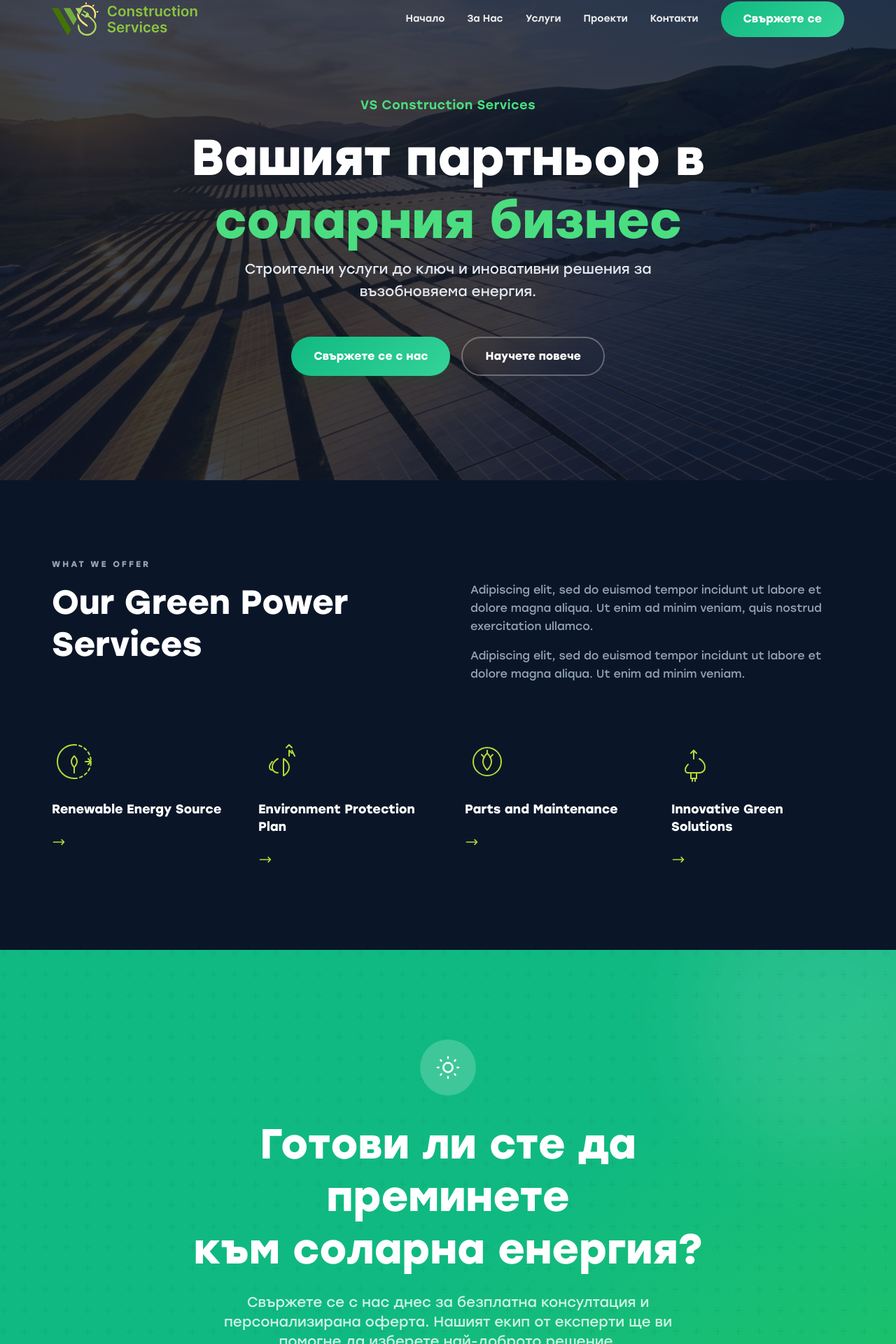
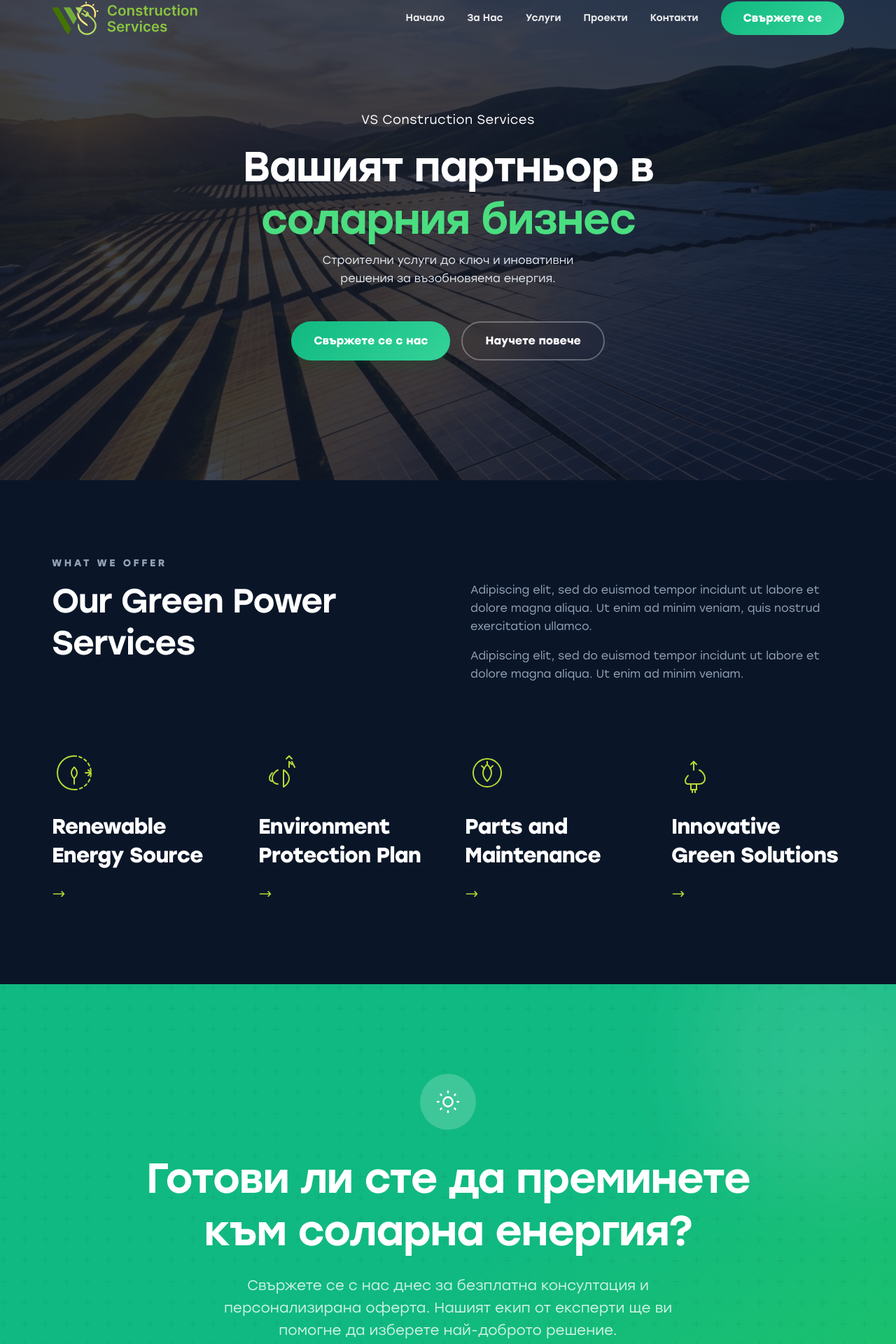
Before and after one commit to mpittas/vscs-strapi, a Next.js app: page / in a window 1280 px wide. Shown: the part 14-1934 px from the top of the page at 70% size. Built offline with nearby package versions, Linux system fonts and the light colour scheme.

Commit message:
implement new typography and start creating a design system

```diff
--- a/package.json
+++ b/package.json
@@ -15,11 +15,14 @@
   },
   "devDependencies": {
     "@tailwindcss/postcss": "^4",
+    "@tailwindcss/typography": "^0.5.19",
     "@types/node": "^20",
     "@types/react": "^19",
     "@types/react-dom": "^19",
     "eslint": "^9",
     "eslint-config-next": "16.0.8",
+    "prettier": "^3.7.4",
+    "prettier-plugin-tailwindcss": "^0.7.2",
     "tailwindcss": "^4",
     "typescript": "^5"
   }
--- a/src/app/globals.css
+++ b/src/app/globals.css
@@ -1,17 +1,18 @@
 @import "tailwindcss";
+@plugin "@tailwindcss/typography";
 
 /* ===== Solar Panel Business Theme ===== */
 
 :root {
   /* Primary Colors - Green/Teal theme */
-  --primary: #10B981;
+  --primary: #10b981;
   --primary-dark: #059669;
-  --primary-light: #34D399;
+  --primary-light: #34d399;
 
   /* Legacy names for compatibility */
-  --solar-orange: #10B981;
-  --solar-amber: #34D399;
-  --solar-yellow: #6EE7B7;
+  --solar-orange: #10b981;
+  --solar-amber: #34d399;
+  --solar-yellow: #6ee7b7;
 
   /* Secondary Colors */
   --sky-blue: #0ea5e9;
@@ -53,6 +54,29 @@
   --color-slate-50: var(--slate-50);
   --color-muted: var(--muted);
   --font-sans: var(--font-stolzl);
+
+  /* Type Scale */
+  --text-xs: 0.75rem;
+  --text-xs--line-height: 1rem;
+  --text-sm: 0.875rem;
+  --text-sm--line-height: 1.25rem;
+  --text-base: 1rem;
+  --text-base--line-height: 1.5rem;
+  --text-lg: 1.125rem;
+  --text-lg--line-height: 1.75rem;
+  --text-xl: 1.25rem;
+  --text-xl--line-height: 1.75rem;
+  --text-2xl: 1.5rem;
+  --text-2xl--line-height: 2rem;
+  --text-3xl: 1.875rem;
+  --text-3xl--line-height: 2.25rem;
+  --text-4xl: 2.25rem;
+  --text-4xl--line-height: 2.5rem;
+  --text-5xl: 3rem;
+  --text-5xl--line-height: 1;
+
+  /* Custom Font Weights */
+  --font-weight-book: 350;
 }
 
 @media (prefers-color-scheme: dark) {
@@ -65,10 +89,7 @@
 
 /* ===== Base Styles ===== */
 
-* {
-  box-sizing: border-box;
-}
-
+@layer base {
   html {
     scroll-behavior: smooth;
   }
@@ -77,7 +98,45 @@ body {
     background: var(--background);
     color: var(--foreground);
     font-family: var(--font-stolzl), system-ui, sans-serif;
+    font-weight: var(--font-weight-book);
     line-height: 1.6;
+    @apply antialiased;
+  }
+
+  h1,
+  h2,
+  h3,
+  h4,
+  h5,
+  h6 {
+    font-family: var(--font-stolzl), system-ui, sans-serif;
+    @apply font-semibold tracking-tight text-slate-900 dark:text-gray-100;
+  }
+
+  h1 {
+    @apply text-4xl sm:text-5xl lg:text-6xl;
+  }
+  h2 {
+    @apply text-3xl sm:text-4xl;
+  }
+  h3 {
+    @apply text-2xl sm:text-3xl;
+  }
+  h4 {
+    @apply text-xl sm:text-2xl;
+  }
+
+  p {
+    @apply mb-4 leading-7;
+  }
+
+  a {
+    @apply transition-colors duration-200;
+  }
+}
+
+* {
+  box-sizing: border-box;
 }
 
 /* ===== Utility Classes ===== */
@@ -91,15 +150,28 @@ body {
 
 /* Gradient backgrounds */
 .gradient-hero {
-  background: linear-gradient(135deg, var(--slate-900) 0%, var(--slate-800) 50%, var(--slate-700) 100%);
+  background: linear-gradient(
+    135deg,
+    var(--slate-900) 0%,
+    var(--slate-800) 50%,
+    var(--slate-700) 100%
+  );
 }
 
 .gradient-solar {
-  background: linear-gradient(135deg, var(--solar-orange) 0%, var(--solar-amber) 100%);
+  background: linear-gradient(
+    135deg,
+    var(--solar-orange) 0%,
+    var(--solar-amber) 100%
+  );
 }
 
 .gradient-sky {
-  background: linear-gradient(180deg, var(--sky-blue) 0%, var(--sky-light) 100%);
+  background: linear-gradient(
+    180deg,
+    var(--sky-blue) 0%,
+    var(--sky-light) 100%
+  );
 }
 
 /* Glass effect */
@@ -120,13 +192,23 @@ body {
 /* ===== Animations ===== */
 
 @keyframes float {
-  0%, 100% { transform: translateY(0px); }
-  50% { transform: translateY(-10px); }
+  0%,
+  100% {
+    transform: translateY(0px);
+  }
+  50% {
+    transform: translateY(-10px);
+  }
 }
 
 @keyframes glow {
-  0%, 100% { box-shadow: 0 0 20px rgba(249, 115, 22, 0.3); }
-  50% { box-shadow: 0 0 40px rgba(249, 115, 22, 0.6); }
+  0%,
+  100% {
+    box-shadow: 0 0 20px rgba(249, 115, 22, 0.3);
+  }
+  50% {
+    box-shadow: 0 0 40px rgba(249, 115, 22, 0.6);
+  }
 }
 
 @keyframes fadeInUp {
@@ -229,17 +311,12 @@ body {
 }
 
 .section-title {
-  font-size: 2.5rem;
-  font-weight: 700;
-  margin-bottom: 1rem;
+  @apply text-3xl md:text-4xl font-bold mb-4;
   line-height: 1.2;
 }
 
 .section-subtitle {
-  font-size: 1.125rem;
-  color: var(--muted);
-  max-width: 600px;
-  margin: 0 auto;
+  @apply text-lg text-muted max-w-2xl mx-auto;
 }
 
 @media (prefers-color-scheme: dark) {
--- a/src/app/layout.tsx
+++ b/src/app/layout.tsx
@@ -14,6 +14,11 @@ const stolzl = localFont({
     {
       path: "../../public/fonts/Stolzl-Light.woff2",
       weight: "300",
+      style: "normal",
+    },
+    {
+      path: "../../public/fonts/Stolzl-Book.woff2",
+      weight: "350",
       style: "normal",
     },
     {
--- a/src/components/sections/CTA.tsx
+++ b/src/components/sections/CTA.tsx
@@ -1,6 +1,7 @@
 'use client';
 
 import Button from "@/components/ui/Button";
+import { Heading, Text } from "@/components/ui/Typography";
 
 export default function CTA() {
   return (
@@ -28,16 +29,16 @@ export default function CTA() {
             </svg>
           </div>
 
-          <h2 className="text-4xl lg:text-5xl xl:text-6xl font-bold text-white mb-6 leading-tight">
+          <Heading as="h2" className="text-white mb-6 leading-tight text-4xl lg:text-5xl xl:text-6xl">
             Готови ли сте да преминете{" "}
             <br className="hidden lg:block" />
             към соларна енергия?
-          </h2>
+          </Heading>
 
-          <p className="text-xl text-white/80 mb-10 max-w-2xl mx-auto">
+          <Text variant="lead" className="text-white/80 mb-10 max-w-2xl mx-auto">
             Свържете се с нас днес за безплатна консултация и персонализирана оферта.
             Нашият екип от експерти ще ви помогне да изберете най-доброто решение.
-          </p>
+          </Text>
 
           <div className="flex flex-wrap gap-4 justify-center">
             <Button
--- a/src/components/sections/GreenPowerServices.tsx
+++ b/src/components/sections/GreenPowerServices.tsx
@@ -1,6 +1,7 @@
 'use client';
 
 import Link from 'next/link';
+import { Heading, Text } from '@/components/ui/Typography';
 
 const services = [
   {
@@ -198,29 +199,31 @@ export default function GreenPowerServices() {
         {/* Header Section */}
         <div className="grid lg:grid-cols-2 gap-8 lg:gap-16 mb-16 lg:mb-20">
           <div>
-            <span
-              className="text-xs font-semibold tracking-[0.25em] uppercase mb-4 block"
+            <Text
+              variant="small"
+              className="font-semibold tracking-[0.25em] uppercase mb-4 block"
               style={{ color: '#94a3b8' }}
             >
               WHAT WE OFFER
-            </span>
-            <h2
+            </Text>
+            <Heading
+              as="h2"
               className="text-4xl lg:text-5xl font-bold leading-tight"
               style={{ color: '#ffffff' }}
             >
               Our Green Power<br />Services
-            </h2>
+            </Heading>
           </div>
           <div className="lg:pt-8">
-            <p style={{ color: '#94a3b8' }} className="mb-4 leading-relaxed">
+            <Text style={{ color: '#94a3b8' }} className="mb-4 leading-relaxed">
               Adipiscing elit, sed do euismod tempor incidunt ut labore et dolore
               magna aliqua. Ut enim ad minim veniam, quis nostrud exercitation
               ullamco.
-            </p>
-            <p style={{ color: '#94a3b8' }} className="leading-relaxed">
+            </Text>
+            <Text style={{ color: '#94a3b8' }} className="leading-relaxed">
               Adipiscing elit, sed do euismod tempor incidunt ut labore et dolore
               magna aliqua. Ut enim ad minim veniam.
-            </p>
+            </Text>
           </div>
         </div>
 
@@ -234,12 +237,13 @@ export default function GreenPowerServices() {
               </div>
 
               {/* Title */}
-              <h3
+              <Heading
+                as="h3"
                 className="text-lg font-semibold mb-6 leading-snug"
                 style={{ color: '#ffffff' }}
               >
                 {service.title}
-              </h3>
+              </Heading>
 
               {/* Arrow Link */}
               <Link
--- a/src/components/sections/Hero.tsx
+++ b/src/components/sections/Hero.tsx
@@ -1,47 +1,54 @@
-'use client';
+"use client";
 
 import Button from "@/components/ui/Button";
+import { Heading, Text } from "@/components/ui/Typography";
 
 export default function Hero() {
   return (
     <section
       className="relative flex items-center justify-center overflow-hidden"
-      style={{ height: '700px' }}
+      style={{ height: "700px" }}
     >
       {/* Background Image with Overlay */}
       <div
         className="absolute inset-0 z-0 bg-cover bg-center bg-no-repeat"
         style={{
-          backgroundImage: 'url(/images/solar-hero.jpg)',
+          backgroundImage: "url(/images/solar-hero.jpg)",
         }}
       >
-        <div className="absolute inset-0 bg-[#0f172a]/80" /> {/* Dark overlay matches other sections */}
+        <div className="absolute inset-0 bg-[#0f172a]/80" />{" "}
+        {/* Dark overlay matches other sections */}
       </div>
 
-      <div className="container relative z-10 flex flex-col items-center text-center px-4">
-        <span className="text-[#4ade80] font-medium mb-4 tracking-wide text-lg">
+      <div className="relative z-10 container flex flex-col items-center px-4 text-center">
+        <Text as="span" className="mb-4 text-lg tracking-wide text-white">
           VS Construction Services
-        </span>
+        </Text>
 
-        <h1 className="text-5xl md:text-6xl lg:text-7xl font-bold text-white mb-2 max-w-5xl leading-tight">
-          Вашият партньор в <span className="text-[#4ade80]">соларния бизнес</span>
-        </h1>
+        <Heading as="h1" className="mb-2 max-w-3xl leading-tight text-white">
+          Вашият партньор в{" "}
+          <span className="text-[#4ade80]">соларния бизнес</span>
+        </Heading>
 
-        <p className="text-lg md:text-xl text-slate-200 mb-12 max-w-2xl font-normal leading-relaxed">
-          Строителни услуги до ключ и иновативни решения за възобновяема енергия.
-        </p>
+        <Text
+          variant="body-16"
+          className="mb-12 max-w-sm leading-relaxed text-slate-200"
+        >
+          Строителни услуги до ключ и иновативни решения за възобновяема
+          енергия.
+        </Text>
 
-        <div className="flex flex-col sm:flex-row gap-4 justify-center w-full sm:w-auto">
+        <div className="flex w-full flex-col justify-center gap-4 sm:w-auto sm:flex-row">
           <Button
             href="/contact"
-            className="rounded-full bg-[#10b981] hover:bg-[#059669] text-white border-none py-4 px-10 text-base font-bold shadow-lg shadow-green-900/20"
+            className="rounded-full border-none bg-[#10b981] px-10 py-4 text-base font-bold text-white shadow-lg shadow-green-900/20 hover:bg-[#059669]"
           >
             Свържете се с нас
           </Button>
           <Button
             href="/about"
             variant="secondary"
-            className="rounded-full bg-white/10 backdrop-blur-sm border-white/20 hover:bg-white/20 text-white py-4 px-10 text-base font-bold"
+            className="rounded-full border-white/20 bg-white/10 px-10 py-4 text-base font-bold text-white backdrop-blur-sm hover:bg-white/20"
           >
             Научете повече
           </Button>
--- /dev/null
+++ b/src/components/ui/Typography.tsx
@@ -0,0 +1,116 @@
+import { cn } from "@/lib/utils";
+import React from "react";
+
+// =========================================
+// Heading Component
+// =========================================
+
+type HeadingProps = {
+  as?: "h1" | "h2" | "h3" | "h4" | "h5" | "h6";
+  children: React.ReactNode;
+  className?: string;
+  id?: string;
+  style?: React.CSSProperties; // Added style prop
+};
+
+export function Heading({
+  as: Component = "h2",
+  children,
+  className,
+  id,
+  style,
+}: HeadingProps) {
+  // Styles match global base styles but allow for override and specific component usage
+  const styles = {
+    h1: "text-4xl sm:text-5xl lg:text-6xl font-medium tracking-tight text-slate-900 dark:text-gray-100",
+    h2: "text-3xl sm:text-4xl font-medium tracking-tight text-slate-900 dark:text-gray-100",
+    h3: "text-2xl sm:text-3xl font-medium tracking-tight text-slate-900 dark:text-gray-100",
+    h4: "text-xl sm:text-2xl font-medium tracking-tight text-slate-900 dark:text-gray-100",
+    h5: "text-lg sm:text-xl font-medium tracking-tight text-slate-900 dark:text-gray-100",
+    h6: "text-base font-medium tracking-tight text-slate-900 dark:text-gray-100",
+  };
+
+  return (
+    <Component
+      id={id}
+      className={cn(styles[Component], className)}
+      style={style}
+    >
+      {children}
+    </Component>
+  );
+}
+
+// =========================================
+// Text Component
+// =========================================
+
+type TextProps = {
+  as?: "p" | "span" | "div" | "blockquote" | "figcaption";
+  variant?:
+    | "body"
+    | "lead"
+    | "large"
+    | "small"
+    | "muted"
+    | "body-12"
+    | "body-12-sb"
+    | "body-14"
+    | "body-14-sb"
+    | "body-16"
+    | "body-16-sb"
+    | "body-18"
+    | "body-18-sb"
+    | "body-20"
+    | "body-20-sb"
+    | "body-22"
+    | "body-22-sb";
+  children: React.ReactNode;
+  className?: string;
+  style?: React.CSSProperties;
+};
+
+export function Text({
+  as: Component = "p",
+  variant = "body-16",
+  children,
+  className,
+  style,
+}: TextProps) {
+  const styles: Record<string, string> = {
+    // Semantic variants
+    body: "text-base leading-7 font-book",
+    lead: "text-xl leading-8 font-book",
+    large: "text-lg font-semibold", // Updated to semibold to match titles if appropriate, or keep bold? User said titles semibold. Usually large text is semi-bold.
+    small: "text-sm font-medium leading-none", // Keep medium for small?
+    muted: "text-sm font-book",
+
+    // Granular variants (Mobile First - MD sizes can be overridden via className if needed)
+    "body-12": "text-xs",
+    "body-12-sb": "text-xs font-semibold",
+
+    "body-14": "text-sm",
+    "body-14-sb": "text-sm font-semibold",
+
+    "body-16": "text-base",
+    "body-16-sb": "text-base font-semibold",
+
+    "body-18": "text-lg",
+    "body-18-sb": "text-lg font-semibold",
+
+    "body-20": "text-xl",
+    "body-20-sb": "text-xl font-semibold",
+
+    "body-22": "text-[22px] leading-snug",
+    "body-22-sb": "text-[22px] leading-snug font-semibold",
+  };
+
+  return (
+    <Component
+      className={cn(styles[variant] || styles["body-16"], className)}
+      style={style}
+    >
+      {children}
+    </Component>
+  );
+}
```
Also changed, not shown: src/app/page.tsx (+1 -6 lines), src/components/sections/Contact.tsx (+10 -9 lines), 1 other file (tests, documents, lock files or other folders). Lines whose indentation alone changed are shown as unchanged.
